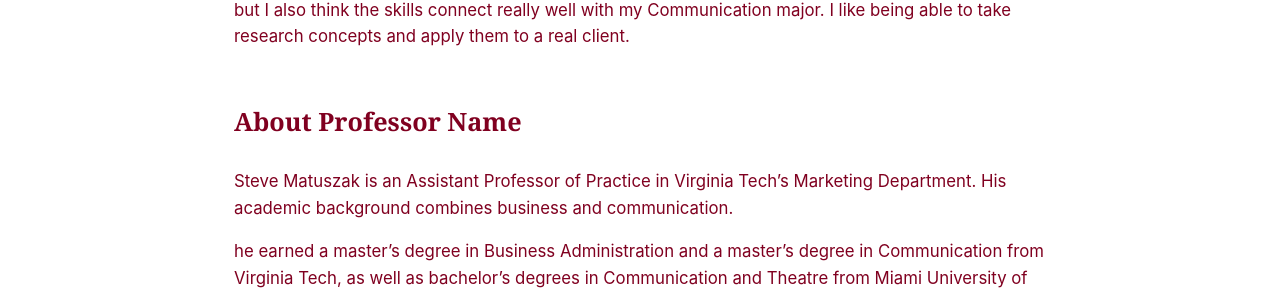
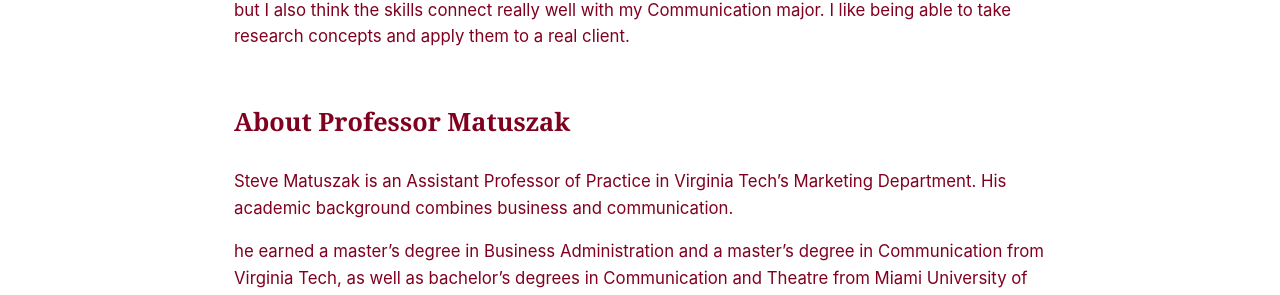
Before and after one commit to abbyduffer12/myawesomesemester, a Jekyll site: the page built from _courses/course-04.md, in a window 1280 px wide. Shown: the part 583-878 px from the top of the page. Built offline with Jekyll 4.4.1, drawn with Linux system fonts in a browser that asks for light colours.

Commit message:
Update professor name in course description

```diff
--- a/_courses/course-04.md
+++ b/_courses/course-04.md
@@ -14,7 +14,7 @@ instructor_department: Marketing
 
 Marketing Research focuses on how research can be used to provide relevant and accurate information for marketing decisions. The course teaches us how to identify a business problem, design an appropriate research study, collect and analyze data, and use the results to make recommendations. One of the things that makes this course stand out is that we get to apply what we learn to a real business client. I am taking this course as part of my Digital Marketing Strategy minor, but I also think the skills connect really well with my Communication major. I like being able to take research concepts and apply them to a real client.
 
-## About Professor Name
+## About Professor Matuszak
 
 Steve Matuszak is an Assistant Professor of Practice in Virginia Tech's Marketing Department. His academic background combines business and communication.
 
```
